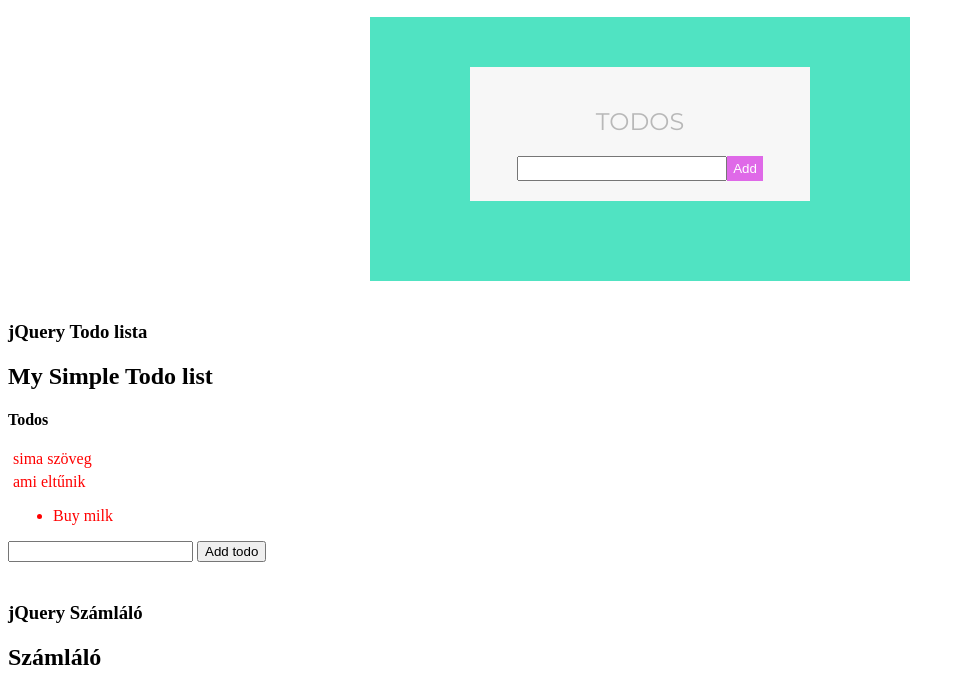
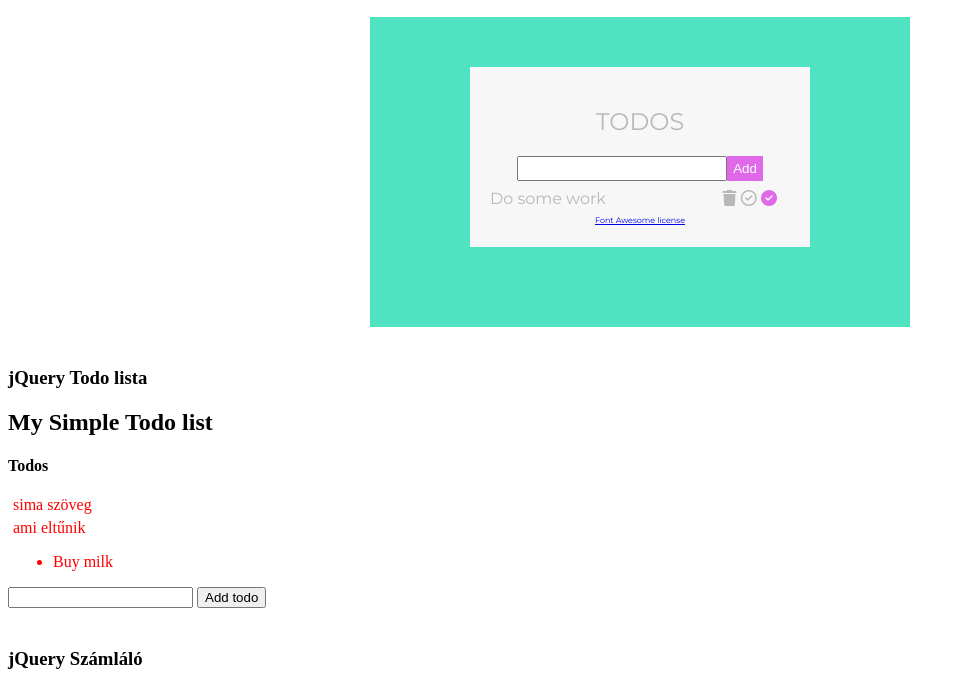
Before and after one commit to mapal62/workshop5, a plain HTML site: page index.html in a window 1280 px wide. Shown: the part 110-797 px from the top of the page, without its empty margins (0-966 px from the left). Drawn offline with nearby package versions, Linux system fonts and the light colour scheme; a web font is replaced by a local one.

Commit message:
static row

```diff
--- a/index.html
+++ b/index.html
@@ -13,6 +13,7 @@
     <link href="https://fonts.googleapis.com/css2?family=Baloo+Thambi+2&display=swap" rel="stylesheet">
     <!-- Todo listához -->
     <link href="https://fonts.googleapis.com/css2?family=Montserrat:wght@100;300;400&display=swap" rel="stylesheet">
+    <script src="https://kit.fontawesome.com/3850a2d429.js" crossorigin="anonymous"></script>
     <link rel="stylesheet" href="style.css">
 </head>
 
@@ -24,7 +25,17 @@
         <div class="cetli">
             <h1>Todos</h1>
             <input type="text"><button>Add</button>
-            <div class="lista"></div>
+            <div class="lista">
+                <div class="row">
+                    <p>Do some work</p>
+                    <div class="icons">
+                        <i class="fas fa-trash"></i>
+                        <i class="far fa-check-circle"></i>
+                        <i class="fas fa-check-circle selected"></i>
+                    </div>
+                </div>
+            </div>
+            <a href="https://fontawesome.com/license" target="_blank">Font Awesome license</a>
         </div>
     </section>
 
--- a/style.css
+++ b/style.css
@@ -130,3 +130,27 @@ h3 {
     box-sizing: border-box;
     width: 70%;
 }
+
+#jq7 .row {
+    display: flex;
+}
+
+#jq7 .row p {
+    flex-grow: 4;
+    margin: 0;
+    text-align: left;
+    padding-top: 8px;
+}
+
+#jq7 .row .icons {
+    flex-grow: 1;
+    padding-top: 8px;
+}
+
+#jq7 a {
+    font-size: 8px;
+}
+
+#jq7 .selected {
+    color: #df69e8;
+}
```
